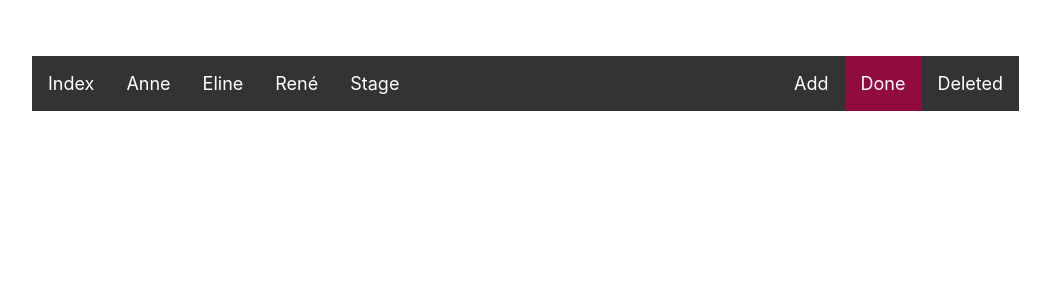
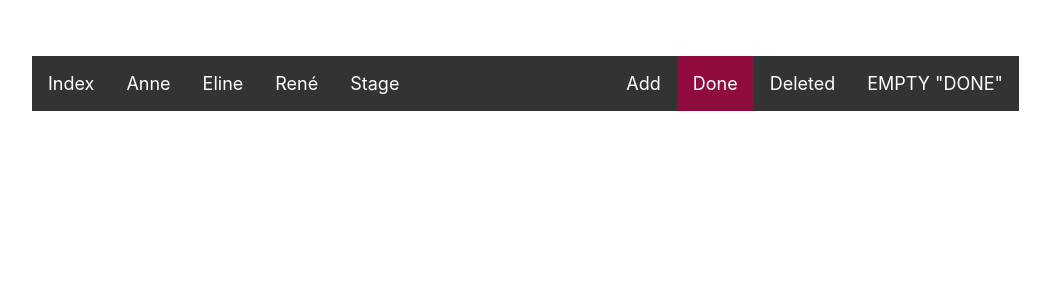
Before and after one commit to annemarijn/bookstodo, a Flask app: page /donebooks in a window 1280 px wide. Shown: the top 300 px of the page, without its empty margins (127-1177 px from the left). Run offline with Flask 2, Linux system fonts and the light colour scheme; some libraries are stand-ins or nearby versions.

Commit message:
made a button to empty the DONE list

```diff
--- a/application.py
+++ b/application.py
@@ -28,7 +28,7 @@ def add():
     else:
         return render_template("add.html")
 
-# Load the books (currently set to 2020)
+# Load the books (currently set to 2020; to use, navigate to todobooks.herokuapp.com/loadbooks)
 @app.route("/loadbooks")
 def loadbooks():
 #  Linguistlist:
@@ -69,6 +69,11 @@ def done():
 @app.route("/donebooks")
 def donebooks():
     donebooks = db.execute("SELECT ID, BOOKINFO FROM books WHERE STATUS = 'DONE'")
+    return render_template("done.html", donebooks=donebooks)
+
+@app.route("/emptydonelist")
+def emptydonelist():
+    emptydonelist = db.execute("DELETE FROM books WHERE STATUS = 'DONE'")
     return render_template("done.html", donebooks=donebooks)
 
 # Delete irrelevant books from the list
--- a/templates/done.html
+++ b/templates/done.html
@@ -14,6 +14,7 @@
       <li><a href="/Eline">Eline</a></li>
       <li><a href="/Rene">René</a></li>
       <li><a href="/Stage">Stage</a></li>
+      <li style="float:right"><a href="/emptydonelist">EMPTY "DONE"</a></li>
       <li style="float:right"><a href="/deletedbooks">Deleted</a></li>
       <li style="float:right"><a class="active" href="/donebooks">Done</a></li>
       <li style="float:right"><a href="/add">Add</a></li>
```
